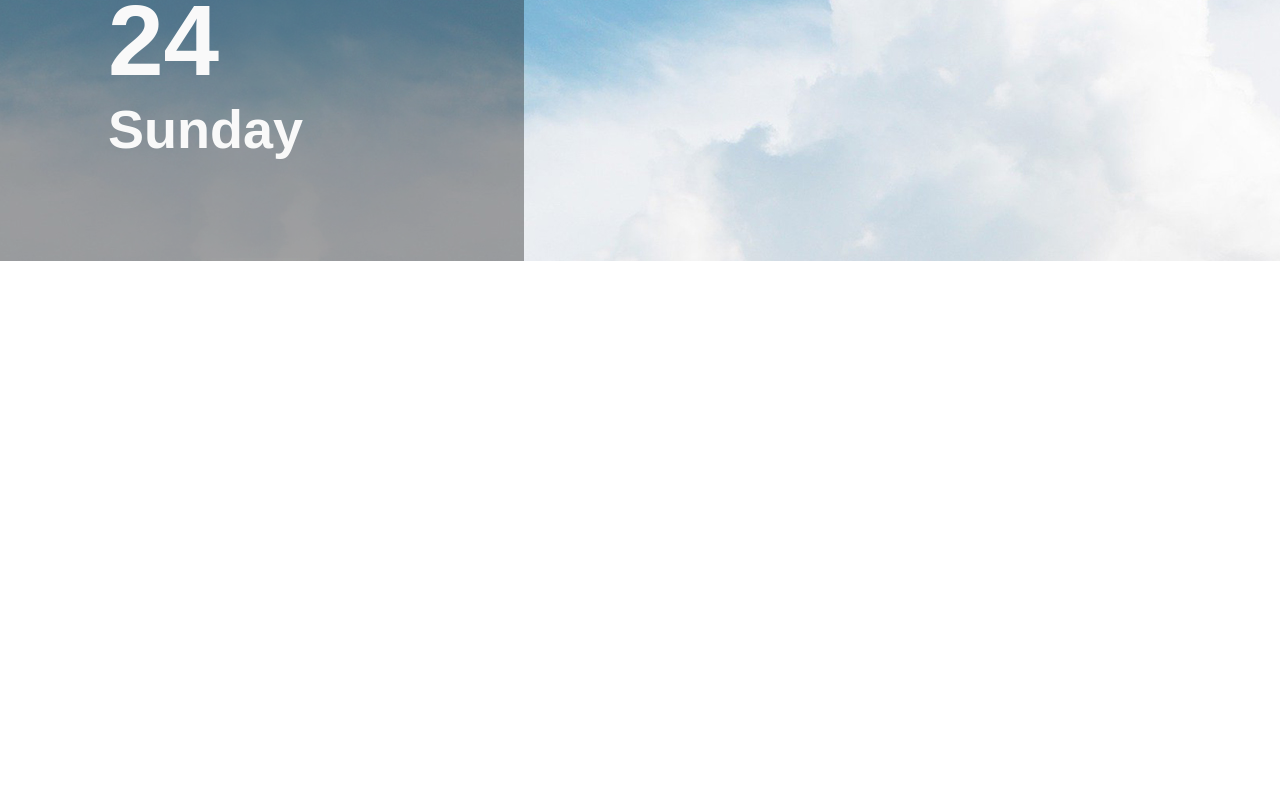
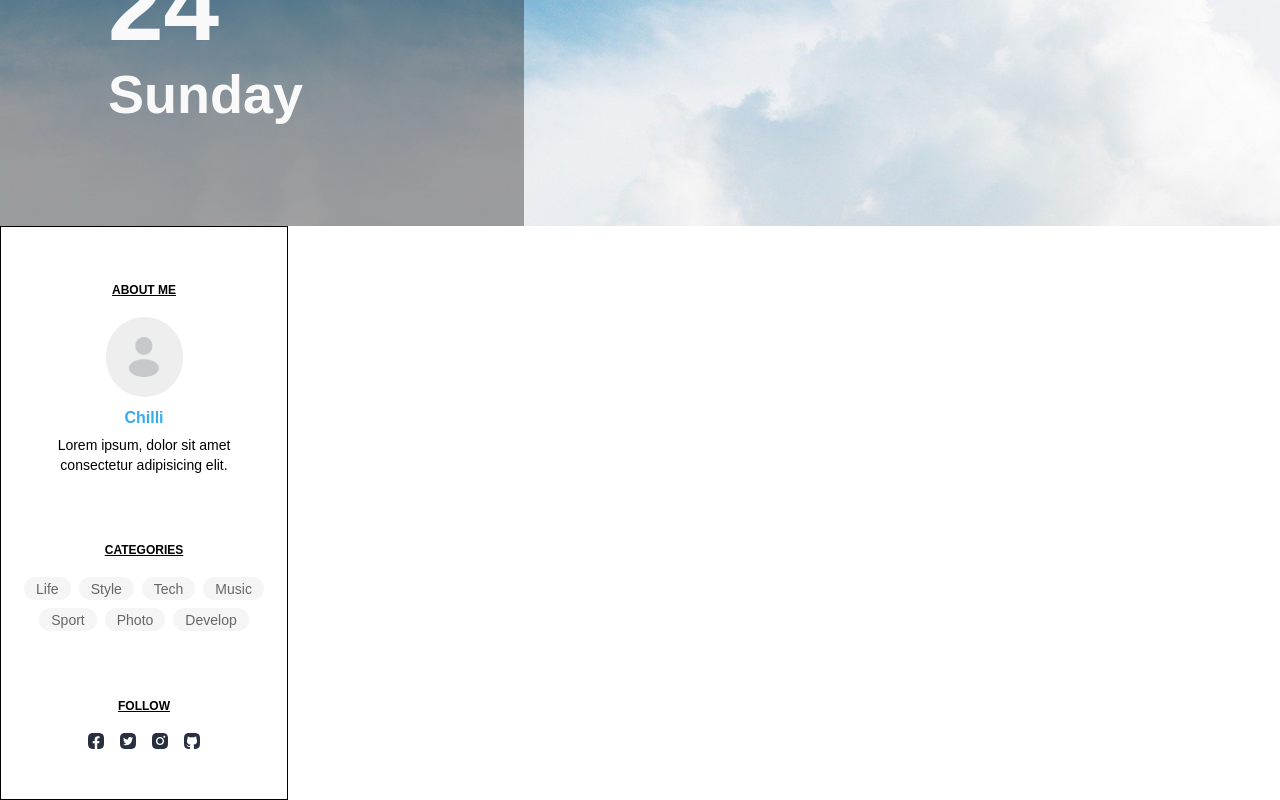
Before and after one commit to lhk0721/wenivBlog, a React (Vite) app in the folder app/: page / in a window 1280 px wide. Shown: the part 1065-1865 px from the top of the page. Before the commit the page ends 1326 px from the top, so only its background shows below. Built offline with nearby package versions, Linux system fonts and the light colour scheme; a web font is replaced by a local one.

Commit message:
About 컴포넌트 구현

```diff
--- a/app/src/App.jsx
+++ b/app/src/App.jsx
@@ -36,6 +36,9 @@ import Footer from './components/footer/Footer.jsx'
 
 // Banner
 import Banner from './components/Banner/Banner.jsx'
+
+// About
+import About from './components/about/About.jsx'
 
 
 const categories = [
@@ -147,6 +150,10 @@ function App() {
                 postWeekday={'Sunday'}
             />
 
+            <About
+                name={'Chilli'}
+            />
+
         </BrowserRouter>
     )
 }
--- a/app/src/assets/styles/global.css
+++ b/app/src/assets/styles/global.css
@@ -72,7 +72,14 @@
     box-sizing: border-box;
 }
 
-body {
+body,
+h1,
+h2,
+h3,
+h4,
+h5,
+h6,
+p {
     margin: 0;
 }
 
@@ -95,3 +102,11 @@ html{
 input{
     outline: none;
 }
+
+ul,
+ol,
+li {
+    margin: 0;
+    padding: 0;
+    list-style: none;
+}
--- a/app/src/components/Banner/Banner.module.css
+++ b/app/src/components/Banner/Banner.module.css
@@ -21,8 +21,6 @@
 }
 
 .divider{
-    margin-top: 0;
-
     letter-spacing: 20%;
     font-style: light;
 
@@ -52,19 +50,16 @@ h2{
 }
 
 .postDay{
-    margin: 0;
     font-size: var(--font-size-xxxl);
     font-weight: var(--font-weight-bold);
 }
 .postMonth{
-    margin: 0;
     font-size: var(--font-size-xxxxl);
     font-weight: var(--font-weight-bold);
 }
 
 
 .postWeekday{
-    margin: 0;
     font-size: var(--font-size-xxxl);
     font-weight: var(--font-weight-bold);
 }
--- /dev/null
+++ b/app/src/components/about/About.jsx
@@ -0,0 +1,51 @@
+import Styles from './About.module.css'
+import Profile from '../Profile/Profile'
+import Categories from '../categories/Categories'
+import Facebook from '../../assets/icons/Facebook.svg'
+import Github from '../../assets/icons/Github.svg'
+import Twitter from '../../assets/icons/Twitter.svg'
+import Instagram from '../../assets/icons/Instagram.svg'
+
+// 이미지는 스트링
+export default function About({name, img,}){
+    const categories = [
+        { id: 1, name: "Life" },
+        { id: 2, name: "Style" },
+        { id: 3, name: "Tech" },
+        { id: 4, name: "Music" },
+        { id: 5, name: "Sport" },
+        { id: 6, name: "Photo" },
+        { id: 7, name: "Develop"},
+    ]
+
+    return(
+        <div className={Styles.container}>
+            {/* ===== aboutME ===== */}
+            <h2>ABOUT ME</h2>
+            <Profile
+                image={img}
+                size='md'
+                className={Styles.profileImg}
+            />
+            <p className={Styles.name}>{name}</p>
+            <p className={Styles.description}>Lorem ipsum, dolor sit amet consectetur adipisicing elit.</p>
+
+            {/*===== categories =====*/}
+            <h2>CATEGORIES</h2>
+            <Categories
+                categories = {categories}
+                groupWidth = {288}
+                className={Styles._categories}
+            />
+
+            {/*===== follow =====*/}
+            <h2>FOLLOW</h2>
+            <ul className={Styles.social}>
+                <li id='Facebook'><a href="https://facebook.com"><img className={Styles.href} src={Facebook} alt=""></img></a></li>
+                <li id='Twitter'><a href="https://twitter.com"><img className={Styles.href} src={Twitter} alt=""></img></a></li>
+                <li id='Instagram'><a href="https://instagram.com"><img className={Styles.href} src={Instagram} alt=""></img></a></li>
+                <li id='Github'><a href="https://github.com"><img className={Styles.href} src={Github} alt=""></img></a></li>
+            </ul>
+        </div>
+    )
+}
--- /dev/null
+++ b/app/src/components/about/About.module.css
@@ -0,0 +1,52 @@
+.container{
+    width: 28.8rem;
+    height: 57.4rem;
+    display: flex;
+    flex-direction: column;
+    justify-content: center;
+    align-items: center;
+
+    /* temp */
+    border: solid 1px black;
+}
+
+h2{
+    margin-bottom: 2rem;
+    font-weight: var(--font-weight-bold);
+    font-size: var(--font-size-xs);
+    text-decoration: underline;
+}
+
+.profileImg{
+    margin-bottom: 1.2rem;
+}
+
+.name{
+    font-weight: var(--font-weight-bold);
+    font-size: var(--font-size-md);
+    color: var(--color-action-primary);
+    margin-bottom: 0.8rem;
+}
+
+.description{
+    text-align: center;
+    width: 24rem;
+    line-height: 2rem;
+    font-size: var(--font-size-sm);
+    margin-bottom: 6rem;
+}
+
+._categories{
+    margin-bottom: 6rem;
+}
+
+.social{
+    display: flex;
+    justify-content: center;
+    align-items: center;
+    gap: 1.6rem;
+}
+
+.href{
+    width: 1.6rem;
+}
--- a/app/src/components/categories/Categories.jsx
+++ b/app/src/components/categories/Categories.jsx
@@ -19,9 +19,9 @@ Categories
 */
 
 
-export default function Categories({ categories, theme = 'default', groupWidth }) {
+export default function Categories({ categories, theme = 'default', groupWidth, className = '' }) {
     return (
-        <div className="categoryGroup" style={{ width: groupWidth }}>
+        <div className={`categoryGroup ${className}`.trim()} style={{ width: groupWidth }}>
             <ul className={Styles.categoryList}>
                 {categories.map((category) => (
                     <CategoryChip
--- a/app/src/components/categories/Categories.module.css
+++ b/app/src/components/categories/Categories.module.css
@@ -1,6 +1,7 @@
 .categoryList {
     display: flex;
     flex-wrap: wrap;
+    justify-content: center;
     gap: 8px;
     list-style: none;
     padding: 0;
--- a/app/src/components/inputs/Input.module.css
+++ b/app/src/components/inputs/Input.module.css
@@ -53,7 +53,6 @@
 
 .helperText,
 .errorText{
-    margin: 0;
     font-size: var(--font-size-sm);
 }
 
--- a/app/src/components/profile/Profile.jsx
+++ b/app/src/components/profile/Profile.jsx
@@ -10,19 +10,31 @@ import imageIcon from '../../assets/icons/icon-image.svg'
  * @param {Object} props
  * @param {string} [props.image] 프로필 이미지 URL
  * @param {boolean} [props.editable=false] 편집 버튼 노출 여부
- * @param {'lg'|'sm'} [props.size='lg'] 프로필 크기
+ * @param {'lg'| 'md' | 'sm'} [props.size='lg'] 프로필 크기
  * @returns {JSX.Element}
  */
-export default function Profile({ image, editable = false, size = 'lg' }){
+export default function Profile({ image, editable = false, size = 'lg', className = '' }){
     const isSm = size === 'sm'
     const isEditable = isSm ? false : editable
+    const containerClass =
+        size === 'sm'
+            ? Styles.containerSm
+            : size === 'md'
+              ? Styles.containerMd
+              : Styles.containerLg
+    const imageClass =
+        size === 'sm'
+            ? Styles.profileImgSm
+            : size === 'md'
+              ? Styles.profileImgMd
+              : Styles.profileImgLg
 
     return(
-        <div className={`${Styles.container} ${isSm ? Styles.containerSm : Styles.containerLg}`}>
+        <div className={`${Styles.container} ${containerClass} ${className}`}>
             <img
                 src={image || noImg}
                 alt="Profile img"
-                className={`${Styles.proFileImg} ${isSm ? Styles.profileImgSm : Styles.profileImgLg}`}
+                className={`${Styles.proFileImg} ${imageClass}`}
             />
 
             {isEditable &&
--- a/app/src/components/profile/Profile.module.css
+++ b/app/src/components/profile/Profile.module.css
@@ -11,6 +11,11 @@
     /* TODO: 헤더용 sm 컨테이너 크기 조정 */
     width: 4rem;
     height: 4rem;
+}
+
+.containerMd{
+    width: 7.7rem;
+    height: 8rem;
 }
 
 .proFileImg{
@@ -27,6 +32,11 @@
     height: 4.4rem;
 }
 
+.profileImgMd{
+    width: 7.7rem;
+    height: 8rem;
+}
+
 .editButton{
     position: absolute;
     right: 0;
```
